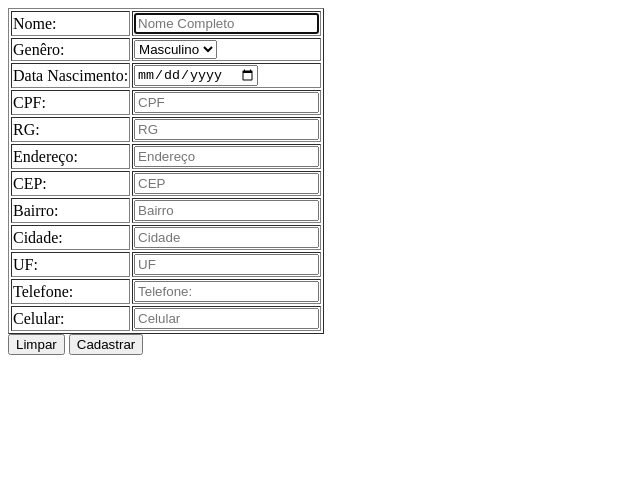
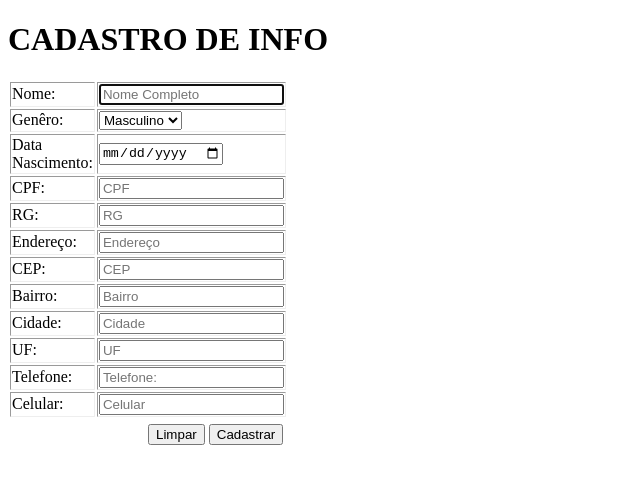
Before and after one commit to paulocesartecnologo/HtmlExercicios, a plain HTML site: page TelaCadastro/index.html in a window 1280 px wide. Shown: the whole page, without its empty margins (0-640 px from the left). Drawn offline with Linux system fonts and the light colour scheme.

Commit message:
Modificado

```diff
--- a/TelaCadastro/assets/css/template.css
+++ b/TelaCadastro/assets/css/template.css
@@ -0,0 +1,16 @@
+.container{
+    padding-left: 100px;
+    font-family: Arial, Helvetica, sans-serif;
+}
+h1{
+    font-size: 8x;
+}
+table{
+    width: 250px;
+    border: 2px;
+    border-radius: 5px;
+}
+.controle{
+    padding-top: 5px;
+    padding-left: 140px;
+}
--- a/TelaCadastro/index.html
+++ b/TelaCadastro/index.html
@@ -8,7 +8,9 @@
     <link rel="stylesheet" type="text/css" href="assets/css/template.css">
 </head>
 <body>
-  <form class="formCorpo">
+  <div class="container"></div>
+    <h1>CADASTRO DE INFO</h1>
+    <form class="formCorpo">
     <header>
         <table border="1">
             <thead>
@@ -106,11 +108,14 @@
             </thead>
         </table>
           <div class="controle">
+            <div class="btn"></div>
             <input type="submit" value="Limpar">
+
             <input type="submit" value="Cadastrar">
+          </div>
         </div>
     </header>
-  </form>
+    </form>
 
 </body>
 </html>
```
